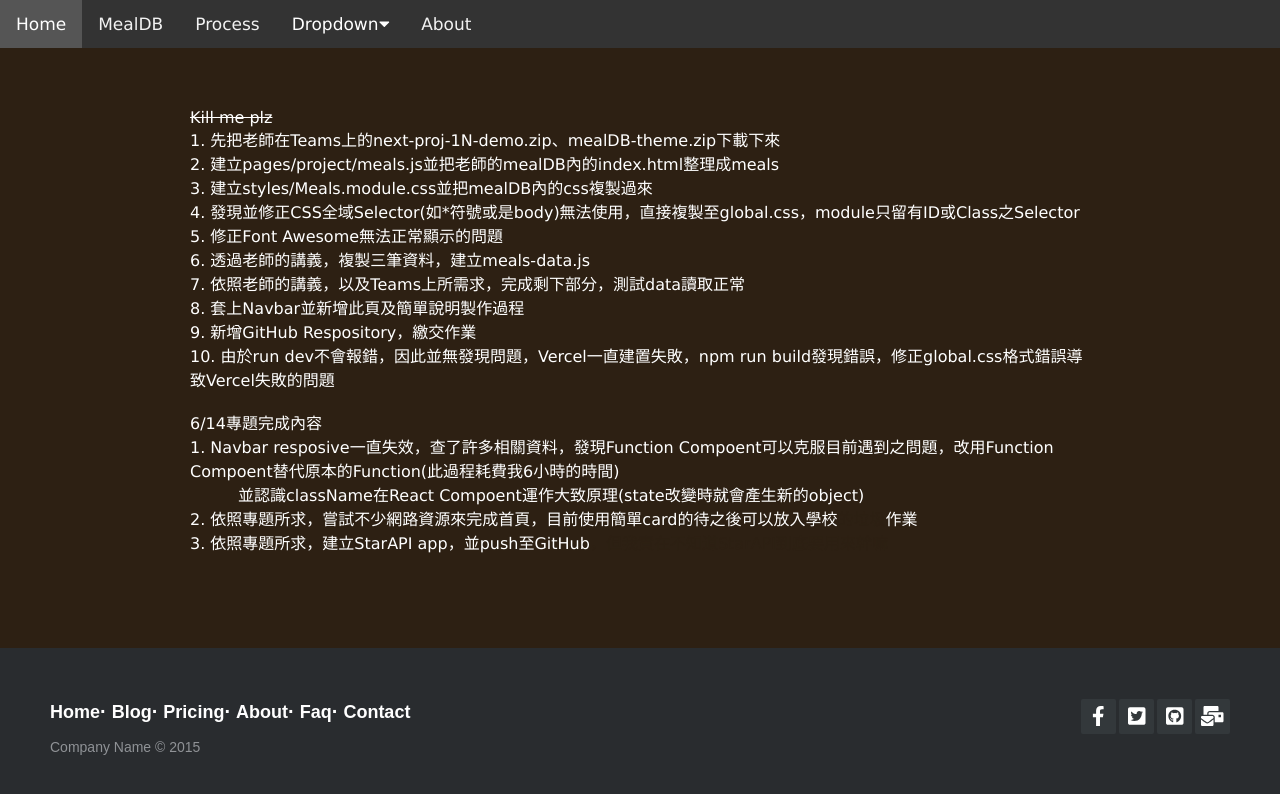
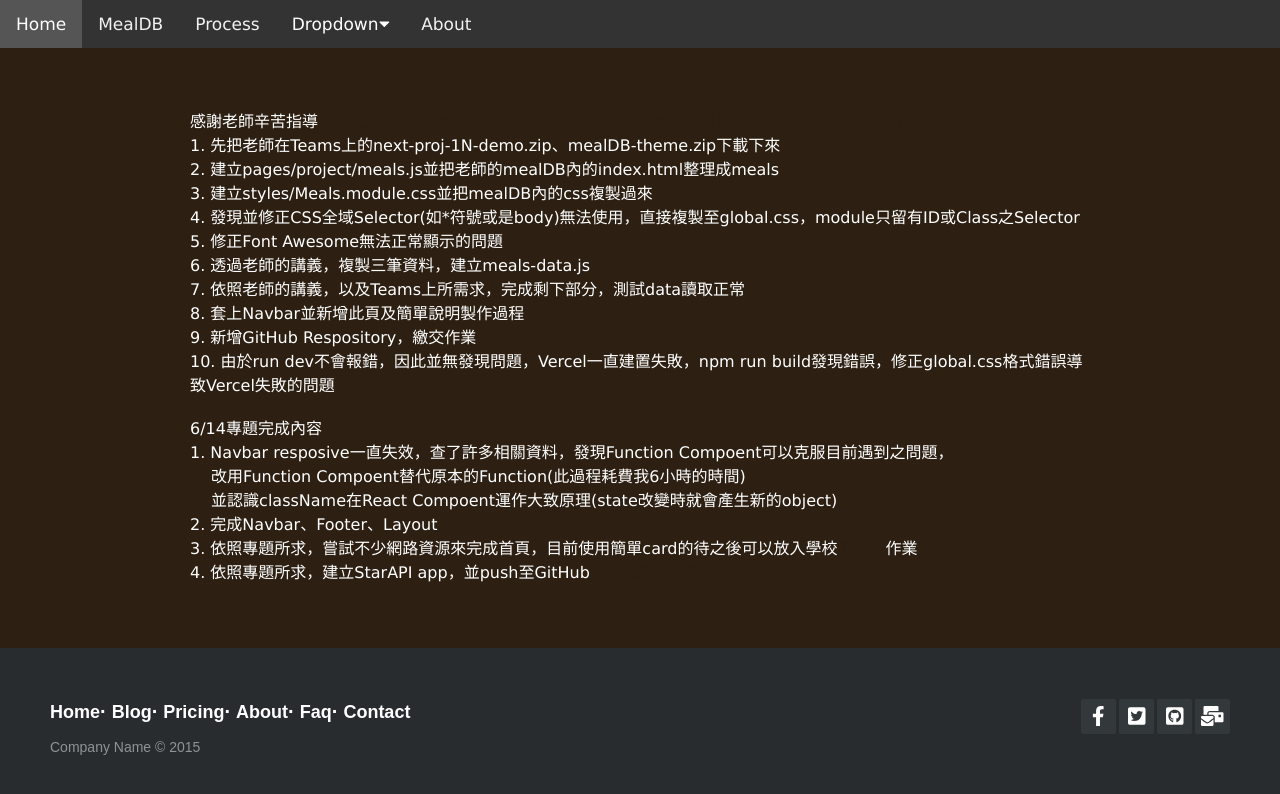
Before and after one commit to 208417021/next-proj-1N-demo, a Next.js app: page /project/process in a window 1280 px wide. Shown: the top 794 px of the page. Built offline with nearby package versions, Linux system fonts and the light colour scheme.

Commit message:
UPDATE process document

```diff
--- a/pages/project/process.js
+++ b/pages/project/process.js
@@ -4,7 +4,7 @@ import styles from '../../styles/Process.module.css'
 export default function process() {
     return (
         <Layout>
-            <strike>Kill me plz</strike>
+            感謝老師辛苦指導<strike className={styles.hide}>，淡江大學成功讓我對Python以及Nodejs前後端失去自信以及熱忱，未來我如果踏入相關行業我就是棒槌</strike>
             <p>1. 先把老師在Teams上的next-proj-1N-demo.zip、mealDB-theme.zip下載下來</p>
             <p>2. 建立pages/project/meals.js並把老師的mealDB內的index.html整理成meals</p>
             <p>3. 建立styles/Meals.module.css並把mealDB內的css複製過來</p>
@@ -17,10 +17,12 @@ export default function process() {
             <p>10. 由於run dev不會報錯，因此並無發現問題，Vercel一直建置失敗，npm run build發現錯誤，修正global.css格式錯誤導致Vercel失敗的問題</p>
             <br />
             <p>6/14專題完成內容</p>
-            <p>1. Navbar resposive一直失效，查了許多相關資料，發現Function Compoent可以克服目前遇到之問題，改用Function Compoent替代原本的Function(此過程耗費我6小時的時間)</p>
-            <p>　　　並認識className在React Compoent運作大致原理(state改變時就會產生新的object)</p>
-            <p>2. 依照專題所求，嘗試不少網路資源來完成首頁，目前使用簡單card的待之後可以放入學校<a className={styles.hide}>的垃圾</a>作業</p>
-            <p>3. 依照專題所求，建立StarAPI app，並push至GitHub<a className={styles.hide}>，但我實在不知道StarAPI到底要用來幹嘛</a></p>
+            <p>1. Navbar resposive一直失效，查了許多相關資料，發現Function Compoent可以克服目前遇到之問題，</p>
+            <p>　 改用Function Compoent替代原本的Function(此過程耗費我6小時的時間)</p>
+            <p>　 並認識className在React Compoent運作大致原理(state改變時就會產生新的object)</p>
+            <p>2. 完成Navbar、Footer、Layout</p>
+            <p>3. 依照專題所求，嘗試不少網路資源來完成首頁，目前使用簡單card的待之後可以放入學校<a className={styles.hide}>的垃圾</a>作業</p>
+            <p>4. 依照專題所求，建立StarAPI app，並push至GitHub<a className={styles.hide}>，但我實在不知道StarAPI到底要用來幹嘛</a></p>
         </Layout>
     )
 }
```
